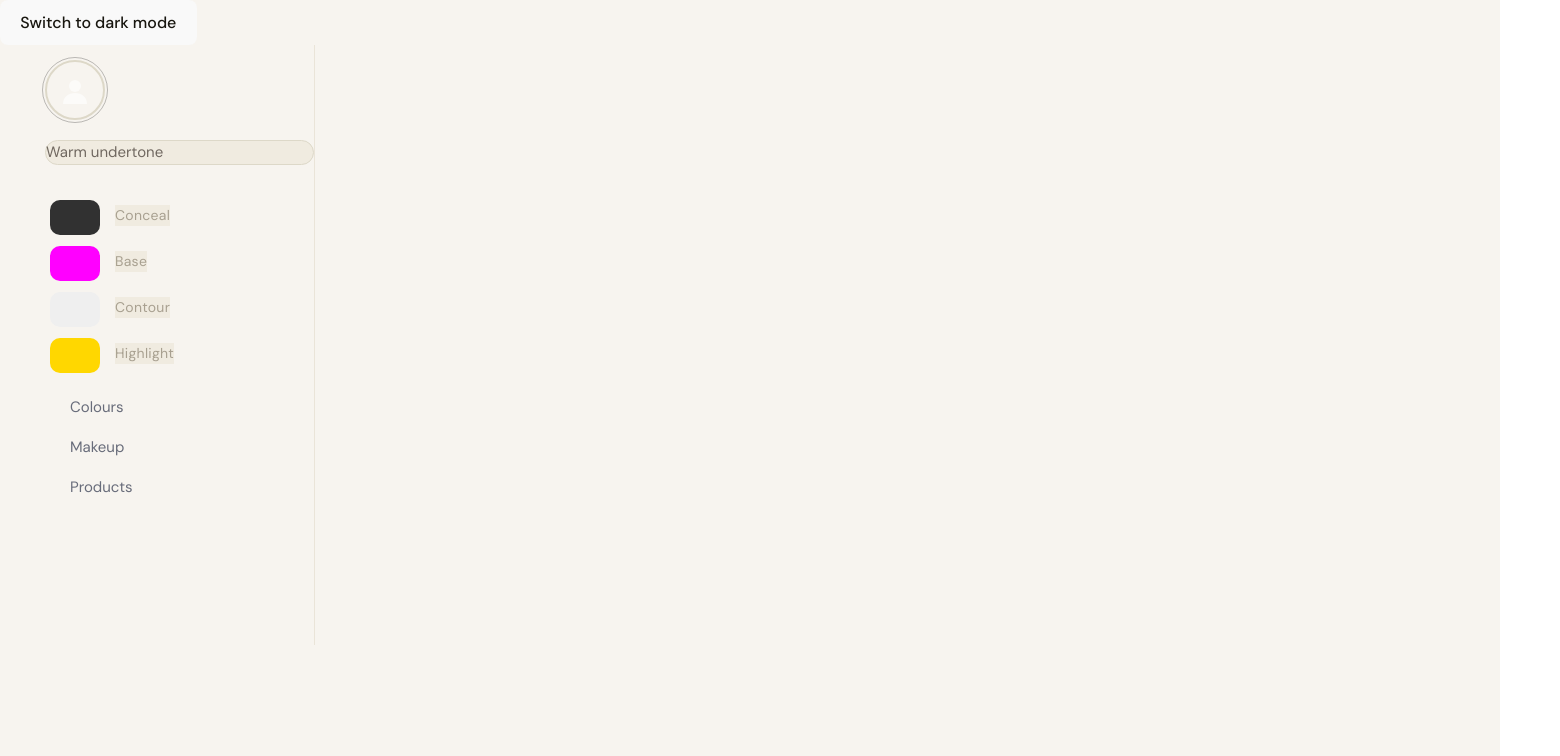
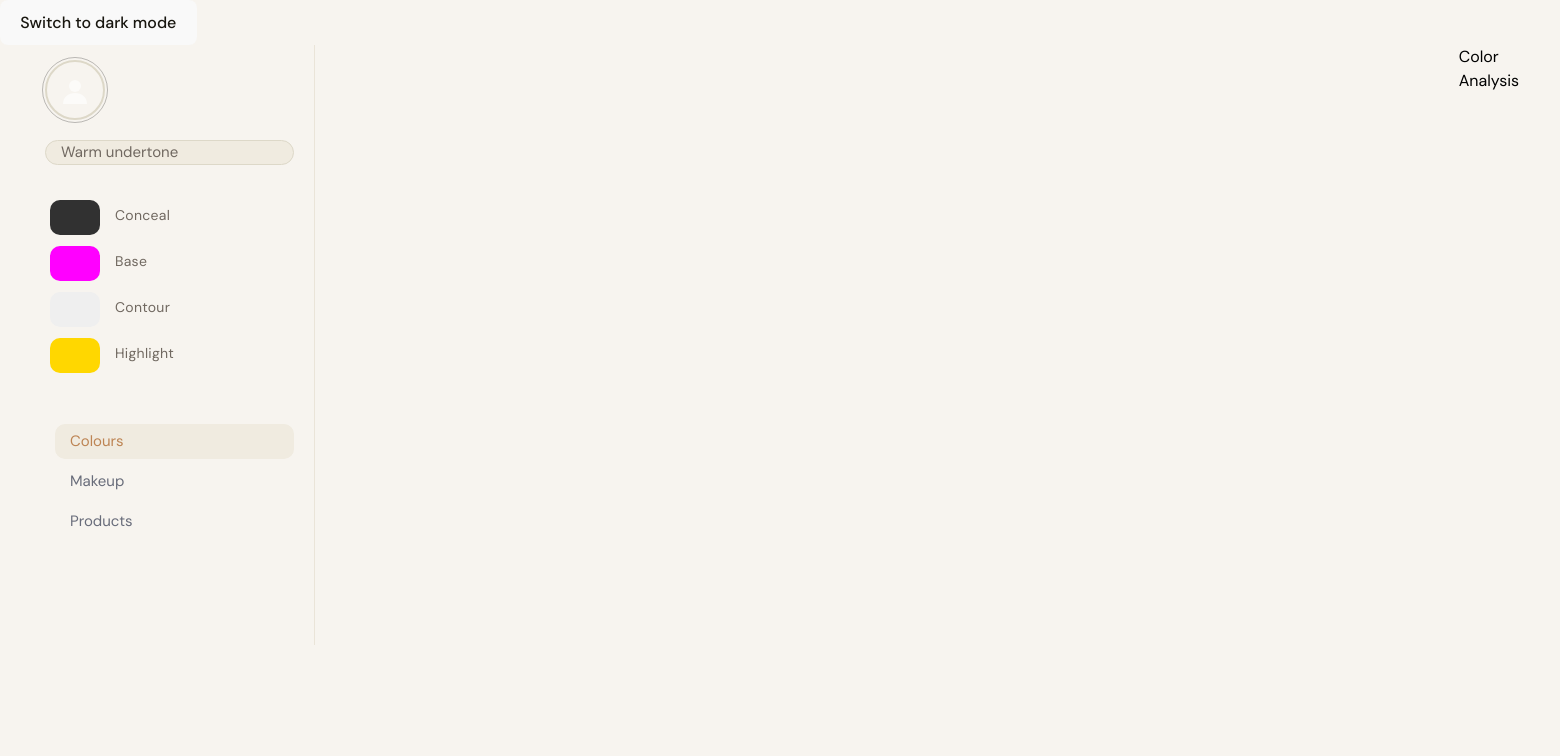
Before and after one commit to aishwindersandhu/demoaApp, a React (Vite) app in the folder my-portfolio/: page / in a window 1280 px wide. Shown: the top 756 px of the page, 1560 px wide, since content can reach past the window. Built offline with nearby package versions, Linux system fonts and the light colour scheme; a web font is replaced by a local one.

Commit message:
Color analysis board implemented partially

```diff
--- a/my-portfolio/src/App.tsx
+++ b/my-portfolio/src/App.tsx
@@ -12,6 +12,7 @@ function App() {
           <Routes>
             {/* <Route path="/" element={<UploadImage />} /> */}
             <Route path="/" element={<ResultsPage />} />
+
           </Routes>
         </BrowserRouter>
       </div>
--- a/my-portfolio/src/components/Results.tsx
+++ b/my-portfolio/src/components/Results.tsx
@@ -3,6 +3,7 @@ import { RootState } from "../redux/store";
 import { SkinDetection } from "../components/skinDetectionPanel";
 import { useNavigate } from "react-router-dom";
 import { useTheme } from "../ThemeContext";
+import { ColorAnalysis } from "./colorAnalysis";
 
 export const ResultsPage = () => {
   const navigate = useNavigate();
@@ -39,6 +40,7 @@ export const ResultsPage = () => {
       </button>
       <div style={{ display: "flex", background: bg, color: color }}>
         <SkinDetection image={imageSrc} data={data} />
+        <ColorAnalysis></ColorAnalysis>
       </div>
     </div>
 
--- a/my-portfolio/src/components/UserTabs.tsx
+++ b/my-portfolio/src/components/UserTabs.tsx
@@ -1,26 +1,33 @@
 import {useState} from "react";
-
+import { useDispatch } from "react-redux";
+import { displayBoard } from "../reducers/utilSlice";
 import '../styles/userTabs.css';
 
 export const UserTabs = () =>{
   const pillsArr = ['Colours','Makeup','Products'];
-  const [selectedTab, setSelectedTab] = useState<String>('Colors');
+  const [selectedTab, setSelectedTab] = useState<String>('Colours');
+  const dispatch = useDispatch();
+
+
+  const displayAnalysis = (item :string) =>{
+    setSelectedTab(item);
+    dispatch(displayBoard(item));
+    //dispatch action for which board
+  }
 
   const getPills = () =>{
      const tabs = pillsArr.map((item)=>{
-
           return <div
           className={`tab-pills ${item === selectedTab ? `tab-pill-selected `: null}`}
-          onClick={()=>{setSelectedTab(item)}}
+          onClick={()=>{displayAnalysis(item)}}
           >
         {item}
       </div>
         });
-
         return tabs;
   }
   return (<div>
-    <div>
+    <div style={{marginTop:'50px'}}>
       {
        getPills()
       }
--- /dev/null
+++ b/my-portfolio/src/components/colorAnalysis.tsx
@@ -0,0 +1,8 @@
+import { RootState } from "../redux/store";
+import { useState } from "react";
+import { useSelector } from "react-redux";
+
+export const ColorAnalysis = () =>{
+ const {showBoard} = useSelector((state: RootState)=> state.utilsReducer.showBoard);
+return (<div>Color Analysis{showBoard}</div>)
+}
--- a/my-portfolio/src/reducers/utilSlice.ts
+++ b/my-portfolio/src/reducers/utilSlice.ts
@@ -3,7 +3,8 @@ import { createSlice } from '@reduxjs/toolkit';
 const initialState = {
   //state variable that holds value
   isLoading: false,
-  showCards: false
+  showCards: false,
+  showBoard:''
 }
 const utilsReducer = createSlice({
   name: 'utils',
@@ -15,11 +16,14 @@ const utilsReducer = createSlice({
     },
     displayCards:(state,action) =>{
       state.showCards = action.payload
+    },
+    displayBoard:(state,action) =>{
+      state.showBoard = action.payload
     }
   }
 });
 
 //export actions
-export const { displayLoader,displayCards} = utilsReducer.actions;
+export const { displayLoader,displayCards,displayBoard} = utilsReducer.actions;
 //export reducer
 export default utilsReducer.reducer;
--- a/my-portfolio/src/styles/facePalette.css
+++ b/my-portfolio/src/styles/facePalette.css
@@ -39,8 +39,7 @@
 .fp-swatch-label {
     text-align: center;
     font-size: 14px;
-    color: var(--text-dim);
-    background: var(--bg-card);
+    color: var( --text-muted);
     letter-spacing: 0.02em;
     margin: 5px 0px 10px 15px;
 }
--- a/my-portfolio/src/styles/userDetails.css
+++ b/my-portfolio/src/styles/userDetails.css
@@ -51,12 +51,13 @@
 }
 
 .ud-pill {
-  border-radius: 99px;
-  margin: 20px 0px 35px 0px;
-  font-size: 15px;
-  background: var(--bg-card);
-  border: 0.5px solid var(--border);
-  color: var(--text-muted);
+    border-radius: 99px;
+    margin: 20px 20px 35px 0px;
+    font-size: 15px;
+    background: var(--bg-card);
+    border: 0.5px solid var(--border);
+    color: var(--text-muted);
+    padding: 0px 15px;
 }
 
 .ud-dot {
```
